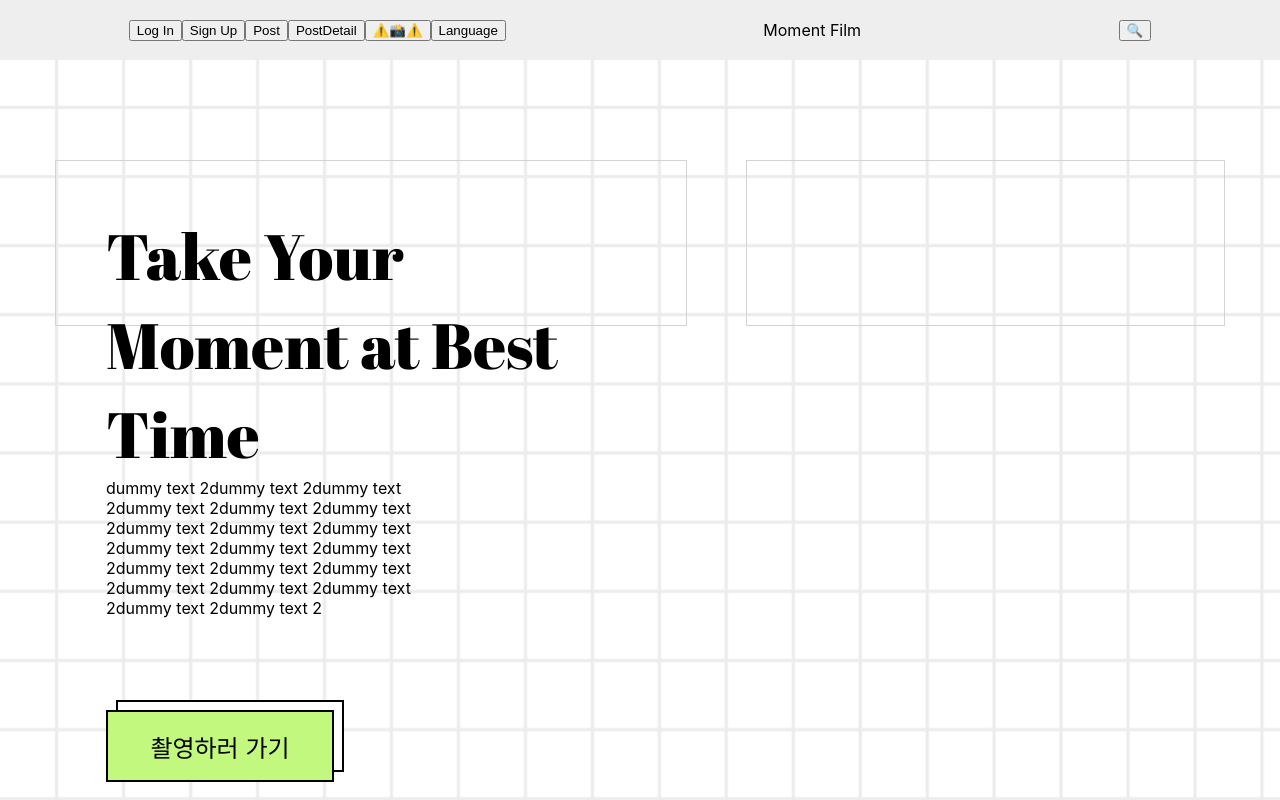
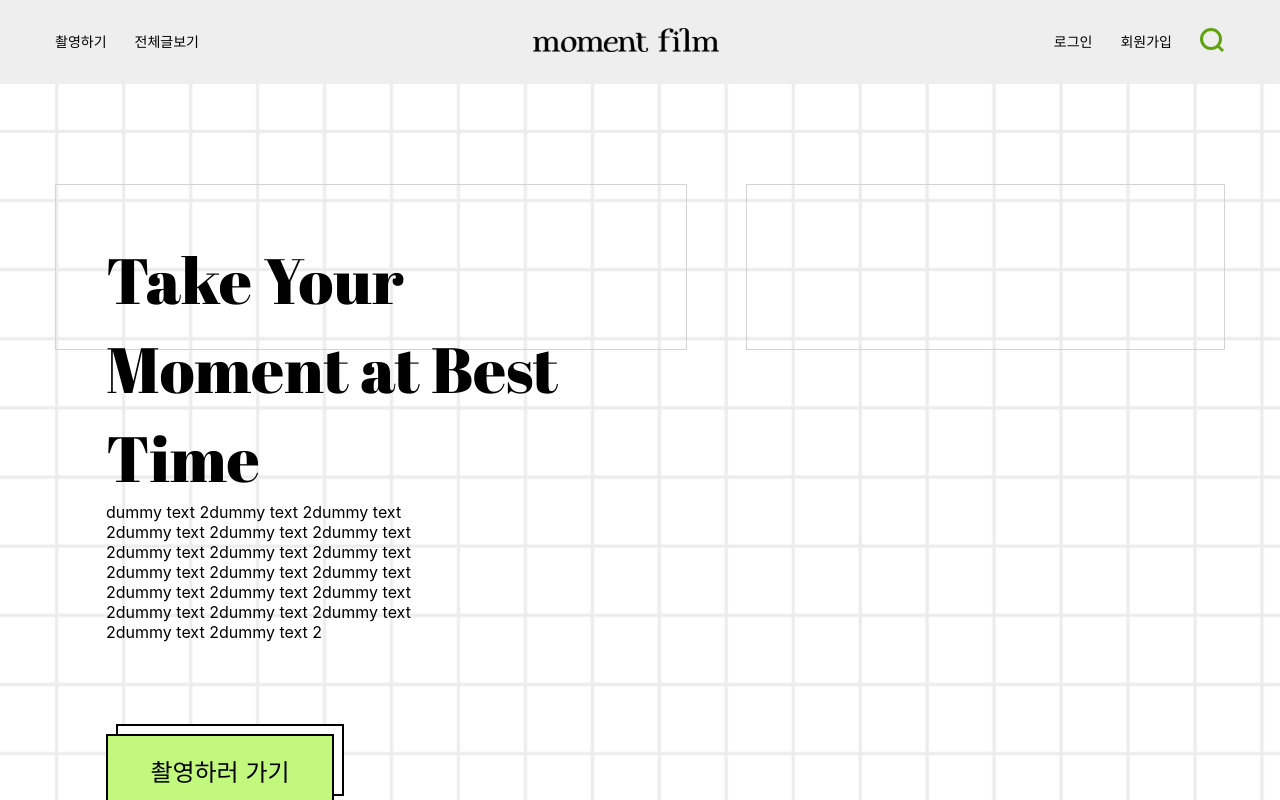
Before and after one commit to Moment-Film/Moment_Film_Frontend, a React (Create React App) app: page / in a window 1280 px wide. Shown: the top 800 px of the page. Built offline with nearby package versions, Linux system fonts and the light colour scheme; no server answers; a web font is replaced by a local one.

Commit message:
[ style ] 헤더 스타일링

```diff
--- a/src/components/common/component/LogoutBtn.jsx
+++ b/src/components/common/component/LogoutBtn.jsx
@@ -1,30 +1,39 @@
-import React from 'react';
-import { LogOutAPI } from '../../../api/snsUser';
-import { useDispatch, useSelector } from 'react-redux';
-import { useCookies } from 'react-cookie';
-import { SetAccessToken } from '../../../redux/modules/AccessToken';
-import { useNavigate } from 'react-router';
+import React from "react";
+import { LogOutAPI } from "../../../api/snsUser";
+import { useDispatch, useSelector } from "react-redux";
+import { useCookies } from "react-cookie";
+import { SetAccessToken } from "../../../redux/modules/AccessToken";
+import { useNavigate } from "react-router";
+import { styled } from "styled-components";
 
 const LogoutBtn = () => {
-    const [cookie,setCookie] = useCookies(['refresh']);
-    const dispatch=useDispatch();
-    const navigate=useNavigate();
+  const [cookie, setCookie] = useCookies(["refresh"]);
+  const dispatch = useDispatch();
+  const navigate = useNavigate();
 
-    const ACToken = useSelector((state) => state.AccessToken.accessToken);
+  const ACToken = useSelector((state) => state.AccessToken.accessToken);
 
-    const LogOut=async()=>{
-        const res = await LogOutAPI(ACToken,cookie.refresh);
+  const LogOut = async () => {
+    const res = await LogOutAPI(ACToken, cookie.refresh);
 
-        await dispatch(SetAccessToken(null));
-        console.log(ACToken);
-        navigate("/")
-    }
+    await dispatch(SetAccessToken(null));
+    console.log(ACToken);
+    navigate("/");
+  };
 
-    return (
-        <button onClick={LogOut}>
-            로그아웃
-        </button>
-    );
+  return <NavBtn onClick={LogOut}>로그아웃</NavBtn>;
 };
 
 export default LogoutBtn;
+
+export const NavBtn = styled.div`
+  font-size: 14px;
+  line-height: 18px;
+  cursor: pointer;
+  background-color: none; /* 초기 색상 */
+  transition: background-color 0.5s;
+
+  &:hover {
+    background-color: var(--lightGray);
+  }
+`;
--- a/src/components/myPage/ProfileEdit.jsx
+++ b/src/components/myPage/ProfileEdit.jsx
@@ -11,6 +11,7 @@ import {
 import { useMutation, useQuery, useQueryClient } from "react-query";
 import { useNavigate } from "react-router-dom";
 import { styled } from "styled-components";
+import WithdrawalBtn from "../common/component/WithdrawalBtn";
 
 // "code = ${}"
 function ProfileEdit() {
@@ -91,9 +92,9 @@ function ProfileEdit() {
       onSuccess: () => {
         setIsVerified(false);
         setIsClicked(false);
-        setCode('')
+        setCode("");
         alert("비밀번호가 변경되었습니다.");
-        navigate(`/profile/${userInfo.sub}`)
+        navigate(`/profile/${userInfo.sub}`);
       },
       onError: (error) => {
         alert("비밀번호 변경에 실패했습니다.");
@@ -231,6 +232,7 @@ function ProfileEdit() {
           </>
         )}
       </PasswordEditSection>
+      <WithdrawalBtn />
     </ProfileWrap>
   );
 }
--- a/src/layout/Header.jsx
+++ b/src/layout/Header.jsx
@@ -3,80 +3,106 @@ import styled from "styled-components";
 import { useSelector, useDispatch } from "react-redux";
 import { SetLanguage } from "../redux/modules/Language";
 import LogoutBtn from "../components/common/component/LogoutBtn";
-import WithdrawalBtn from "../components/common/component/WithdrawalBtn";
+import main_search from "../components/assets/icons/main_search.svg";
+import LOGO from "../components/assets/images/LOGO.svg";
 
 function Header() {
   const navigate = useNavigate();
-  const dispatch = useDispatch();
+  // const dispatch = useDispatch();
 
-  const language = useSelector((state) => state.Language.language);
+  // const language = useSelector((state) => state.Language.language);
   const userInfo = useSelector((state) => state.UserInfo);
   const ACToken = useSelector((state) => state.AccessToken.accessToken);
 
   return (
     <HeaderSection>
+      <HeaderWrap>
+        <LinkBox>
+          <NavBtn onClick={() => navigate(`/camera/frameSelect`)}>
+            촬영하기
+          </NavBtn>
+          <NavBtn onClick={() => navigate(`/postlist/recent`)}>
+            전체글보기
+          </NavBtn>
+        </LinkBox>
+
+        <HeaderTitle>
+          <span onClick={() => navigate(`/`)}>
+            <img src={LOGO} alt="" />
+          </span>
+        </HeaderTitle>
+
         <LinkBox>
           {ACToken ? (
             <>
               <LogoutBtn />
-            <WithdrawalBtn />
+              <NavBtn onClick={() => navigate(`/profile/${userInfo.sub}`)}>
+                마이페이지
+              </NavBtn>
             </>
           ) : (
             <>
-            <Btn
+              <NavBtn
                 onClick={() => {
                   navigate(`/login`);
                 }}
               >
-              Log In
-            </Btn>
-            <Btn onClick={() => navigate(`/signup`)}>Sign Up</Btn>
+                로그인
+              </NavBtn>
+              <NavBtn onClick={() => navigate(`/signup`)}>회원가입</NavBtn>
             </>
           )}
-        <Btn onClick={() => navigate(`/postlist/recent`)}>Post</Btn>
-        <Btn onClick={() => navigate(`/post/1`)}>PostDetail</Btn>
-        <Btn onClick={() => navigate(`/camera/frameSelect`)}>⚠️📸⚠️</Btn>
-        <Btn
+          <NavBtn onClick={() => navigate(`/search`)}>
+            <img src={main_search} alt="" />
+          </NavBtn>
+          {/* <Btn
           onClick={() =>
             dispatch(SetLanguage(`${language === "ko" ? "en" : "ko"}`))
           }
         >
           Language
-        </Btn>
+        </Btn> */}
         </LinkBox>
-
-      <HeaderTitle>
-        <span onClick={() => navigate(`/`)}>Moment Film</span>
-      </HeaderTitle>
-
-      <LinkBox>
-        <Btn onClick={() => navigate(`/search`)}>🔍</Btn>
-        {ACToken ? (
-          <>
-            <Btn onClick={() => navigate(`/profile/${userInfo.sub}`)}>
-              ᕙ༼◕ ᴥ ◕༽ᕗ{userInfo.username}
-            </Btn>
-          </>
-        ) : (
-          <></>
-        )}
-      </LinkBox>
+      </HeaderWrap>
     </HeaderSection>
   );
 }
 export default Header;
 
 const HeaderSection = styled.header`
-  height: 60px;
+  width: 100vw;
+  height: 84px;
   display: flex;
-  justify-content: space-around;
+  justify-content: center;
   align-items: center;
 
   background-color: rgba(238, 238, 238, 1);
 `;
 
-const LinkBox = styled.div``;
+const HeaderWrap = styled.div`
+  width: 1170px;
+  display: flex;
+  align-items: center;
+  justify-content: space-between;
+  align-items: center;
+`;
+
+const LinkBox = styled.div`
+  display: flex;
+  align-items: center;
+  gap: 28px;
+`;
 
 const HeaderTitle = styled.div``;
 
-const Btn = styled.button``;
+export const NavBtn = styled.div`
+  font-size: 14px;
+  line-height: 18px;
+  cursor: pointer;
+  background-color: none;
+  transition: background-color 0.5s;
+
+  &:hover {
+    background-color: var(--lightGray);
+  }
+`;
```
Also changed, not shown: src/components/assets/icons/main_search.svg (added), src/components/assets/images/LOGO.svg (added). Lines whose indentation alone changed are shown as unchanged.
